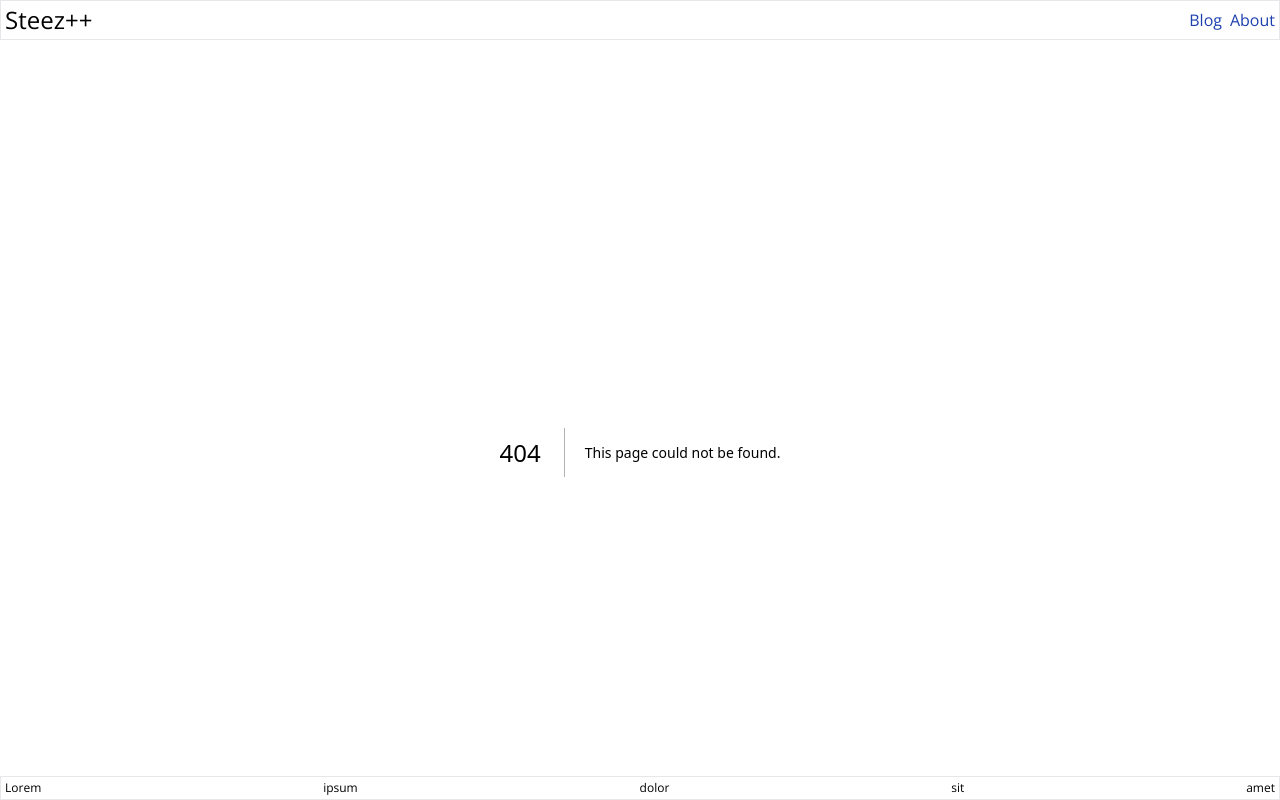
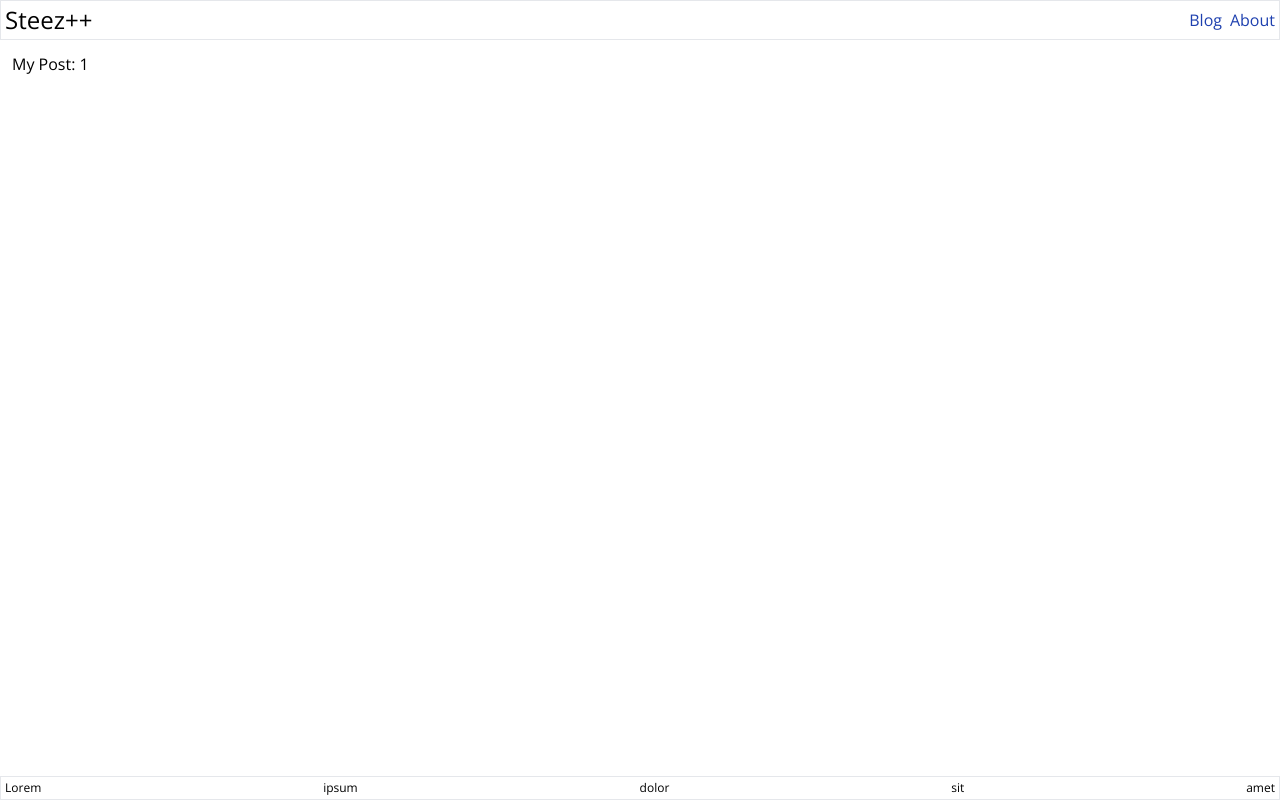
Before and after one commit to steezplusplus/Accessible-Web-Components, a Next.js app: page /blog/1 in a window 1280 px wide. Before the commit this address had no page. Built offline with nearby package versions, Linux system fonts and the light colour scheme.

Commit message:
feat: create blogpost page

```diff
--- /dev/null
+++ b/app/blog/[slug]/page.tsx
@@ -0,0 +1,3 @@
+export default function BlogPost({ params }: { params: { slug: string } }) {
+  return <div>My Post: {params.slug}</div>
+}
--- a/app/blog/_components/article/Article.tsx
+++ b/app/blog/_components/article/Article.tsx
@@ -3,6 +3,7 @@ import { Tag } from "../tag/Tag";
 
 export type ArticleProps = {
   title: string;
+  slug: string;
   tags: {
     name: string;
     slug: string;
@@ -11,10 +12,11 @@ export type ArticleProps = {
 }
 
 export function Article(props: ArticleProps) {
-  const { title, tags, summary }  = props;
+  const { title, slug, tags, summary }  = props;
+  console.log(slug);
   return (
     <article className="border border-solid border-black rounded-sm p-1">
-      <Link className="text-xl text-blue-800 hover:text-blue-900 hover:underline" href="#">{title}</Link>
+      <Link className="text-xl text-blue-800 hover:text-blue-900 hover:underline" href={`/blog/${slug}`}>{title}</Link>
       <div>
         <ul className="flex gap-x-2">
           {tags.map((tag, i) => {
--- a/app/blog/page.tsx
+++ b/app/blog/page.tsx
@@ -31,8 +31,8 @@ export default async function Blog() {
 
       <section className="container m-auto grid lg:grid-cols-3 md:grid-cols-2 sm:grid-cols-1 gap-2">
         {blogPostsData.map((blogPost, i: number) => {
-          const { title, tags, summary  } = blogPost;
-          return <Article key={`${title}-${i}`} title={title} tags={tags} summary={summary} />
+          const { title, tags, summary, slug  } = blogPost;
+          return <Article key={`${title}-${i}`} title={title} slug={slug} tags={tags} summary={summary} />
         })}
       </section>
     </div>
```
